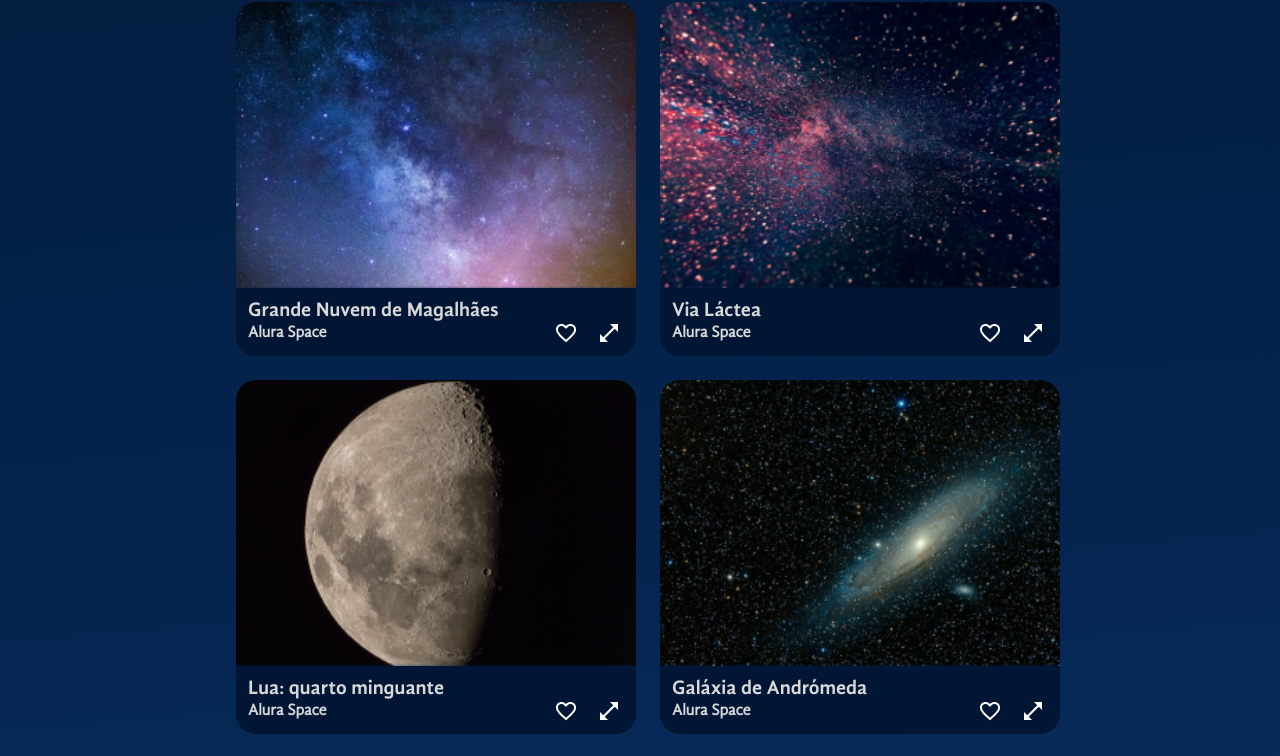
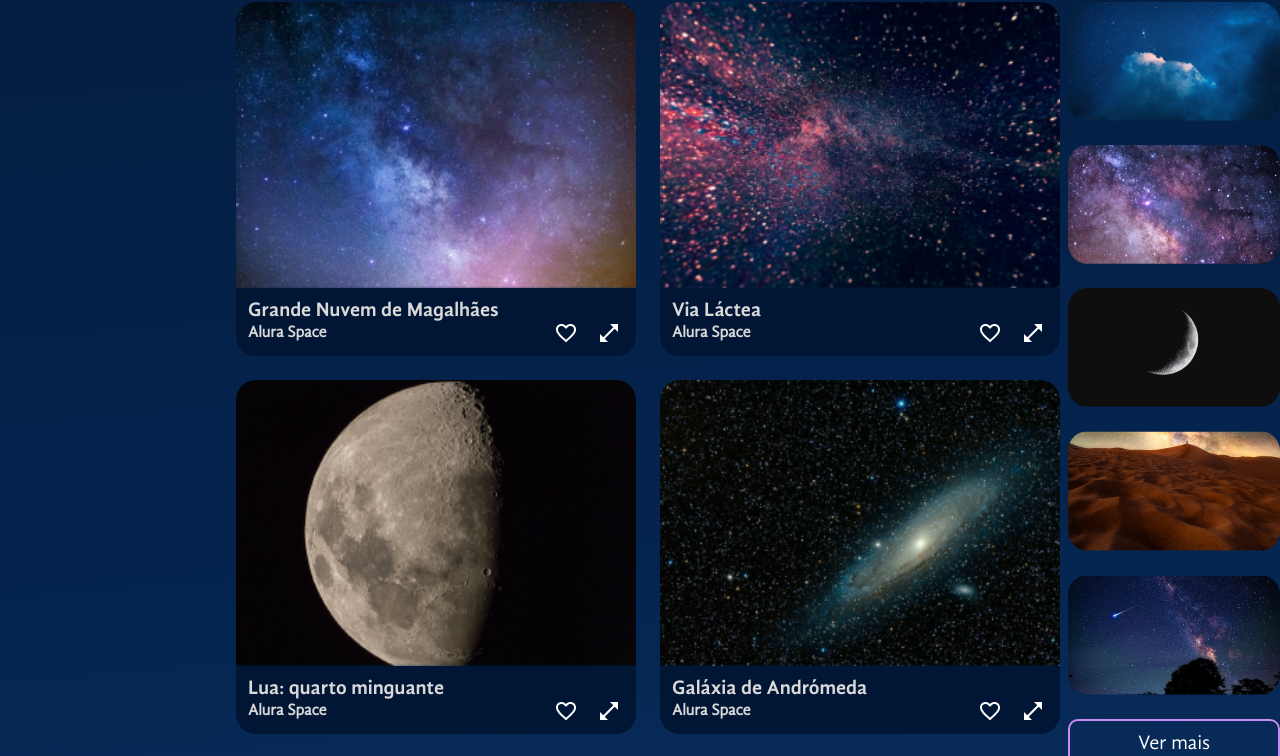
Before and after one commit to Caio-Pfaltzgraff/space-app, a React (Vite) app: page / in a window 1280 px wide. Shown: the part 716-1472 px from the top of the page. Built offline with nearby package versions, Linux system fonts and the light colour scheme.

Commit message:
Finalizndo modal e populares

```diff
--- a/src/App.jsx
+++ b/src/App.jsx
@@ -53,7 +53,7 @@ const App = () => {
         </MainContainer>
 
       </AppContainer>
-      <ModalZoom foto={fotoSelecionada}/>
+      <ModalZoom foto={fotoSelecionada} aoFechar={() => setFotoSelecionada(null)}/>
     </FundoGradiente>
   )
 }
--- /dev/null
+++ b/src/components/Galeria/Populares/fotosPopulares.json
@@ -0,0 +1,27 @@
+[
+    {
+      "path": "/images/populares/foto-1.png",
+      "alt": "galáxia",
+      "id": 1
+    },
+    {
+      "path": "/images/populares/foto-2.png",
+      "alt": "lua",
+      "id": 2
+    },
+    {
+      "path": "/images/populares/foto-3.png",
+      "alt": "terra",
+      "id": 3
+    },
+    {
+      "path": "/images/populares/foto-4.png",
+      "alt": "nuvem",
+      "id": 4
+    },
+    {
+      "path": "/images/populares/foto-5.png",
+      "alt": "meteoro",
+      "id": 5
+    }
+  ]
--- a/src/components/Galeria/Populares/index.jsx
+++ b/src/components/Galeria/Populares/index.jsx
@@ -1,14 +1,43 @@
 import styled from "styled-components"
 import Title from "../../Title"
+import fotos from './fotosPopulares.json'
 
-const Div = styled.div`
+const Div = styled.section`
     min-width: 212px;
+`;
+
+const Column = styled.section`
+    display: flex;
+    flex-direction: column;
+    gap: 24px;
+`;
+
+const Image = styled.img`
+    max-width: 212px;
+    max-height: 158px;
+    border-radius: 20px;
+`;
+
+const Button = styled.button`
+    width: 100%;
+    margin-top: 24px;
+    background-color: transparent;
+    border-radius: 10px;
+    border: 2px solid #C98CF1;
+    color: #FFF;
+    font-size: 20px;
+    padding: 12px 20px;
+    cursor: pointer;
 `;
 
 const Populares = () => {
     return (
         <Div>
             <Title $alinhamento="center">Populares</Title>
+            <Column>
+                {fotos.map(foto => <Image key={foto.id} src={foto.path} alt={foto.alt}/>)}
+            </Column>
+            <Button>Ver mais</Button>
         </Div>
     )
 }
--- a/src/components/ModalZoom/index.jsx
+++ b/src/components/ModalZoom/index.jsx
@@ -1,13 +1,48 @@
+import styled from "styled-components"
+import Imagem from "../Galeria/Imagem"
+import IconButton from "../IconButton";
 
-const ModalZoom = ({ foto }) => {
+const Overlay = styled.div`
+    background-color: rgba(0, 0, 0, 0.7);
+    position: fixed;
+    top: 0;
+    right: 0;
+    bottom: 0;
+    left: 0;
+`;
+
+const Dialog = styled.dialog`
+    position: absolute;
+    top: 292px;
+    background-color: transparent;
+    padding: 0;
+    border: none;
+    width: 900px;
+    display: flex;
+    justify-content: center;
+    form {
+        button {
+            position: relative;
+            top: 20px;
+            right: 60px;
+        }
+    }
+`;
+
+const ModalZoom = ({ foto, aoFechar }) => {
     return (
         <>
-            <dialog open={!!foto}>
-                <p>Olá</p>
-                <form method="dialog">
-                    <button>OK</button>
-                </form>
-            </dialog>
+            {foto && <>
+                <Overlay />
+                <Dialog open={!!foto} onClose={aoFechar}>
+                    <Imagem foto={foto} expandida={true}/>
+                    <form method="dialog">
+                        <IconButton formMethod="dialog">
+                            <img src="/icons/fechar.png" alt="Icone de fechar" />
+                        </IconButton>
+                    </form>
+                </Dialog>
+            </>}
         </>
     )
 }
```
